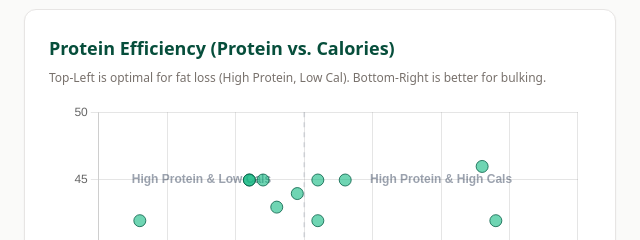
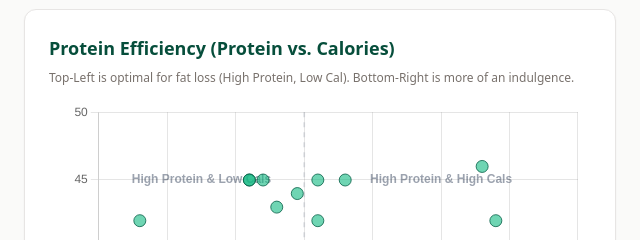
Before and after one commit to Automatic365/cucumber-salad-shop, a plain HTML site: page index.html in a window 1280 px wide. Shown: the part 452-692 px from the top of the page, 8-648 px from the left. Drawn offline with nearby package versions, Linux system fonts and the light colour scheme.

Commit message:
Update chart caption to describe bottom-right as indulgence

```diff
--- a/index.html
+++ b/index.html
@@ -130,7 +130,7 @@
                     <h4 class="text-lg font-semibold text-emerald-900 mb-2">Protein Efficiency (Protein vs. Calories)
                     </h4>
                     <p class="text-xs text-stone-500 mb-4">Top-Left is optimal for fat loss (High Protein, Low Cal).
-                        Bottom-Right is better for bulking.</p>
+                        Bottom-Right is more of an indulgence.</p>
                     <div class="chart-container">
                         <canvas id="scatterChart"></canvas>
                     </div>
```
